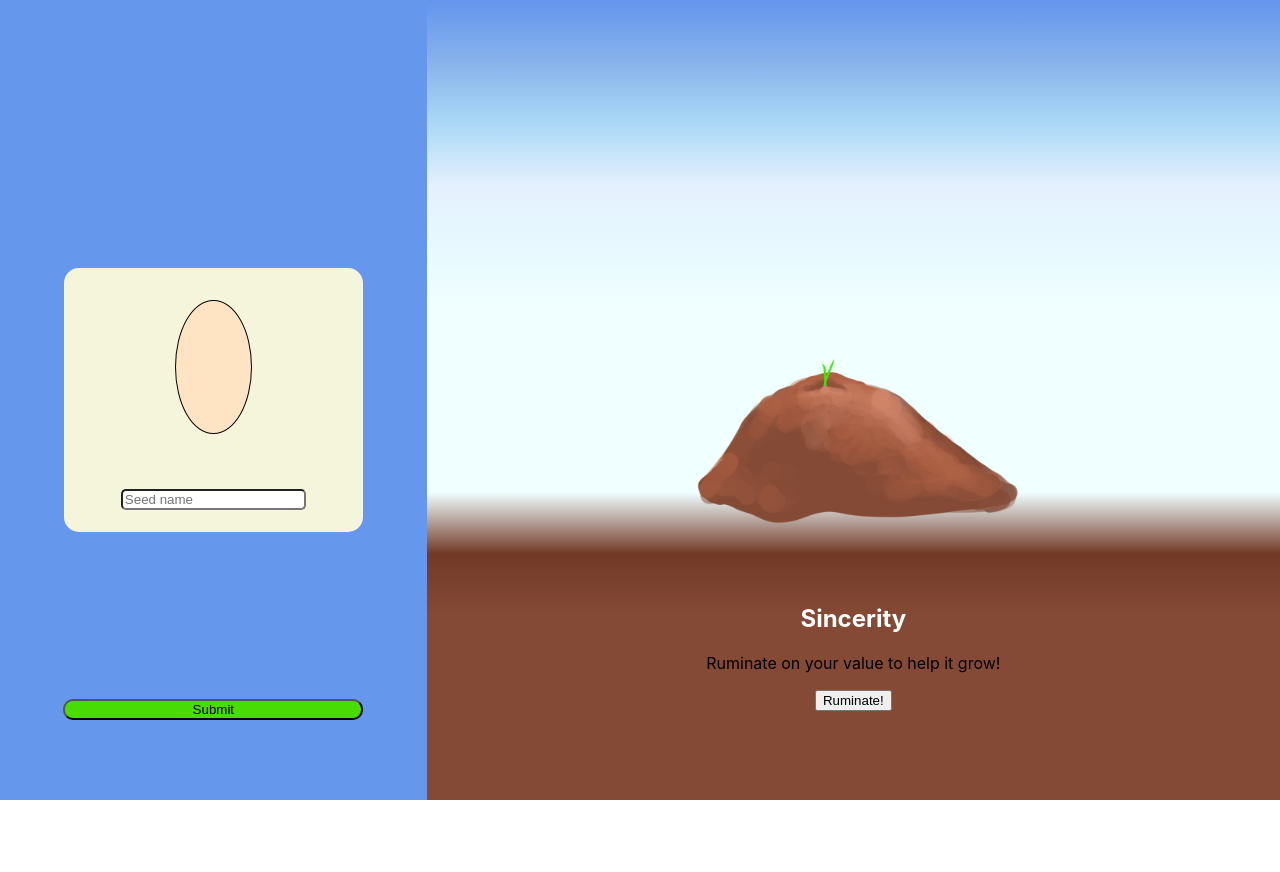
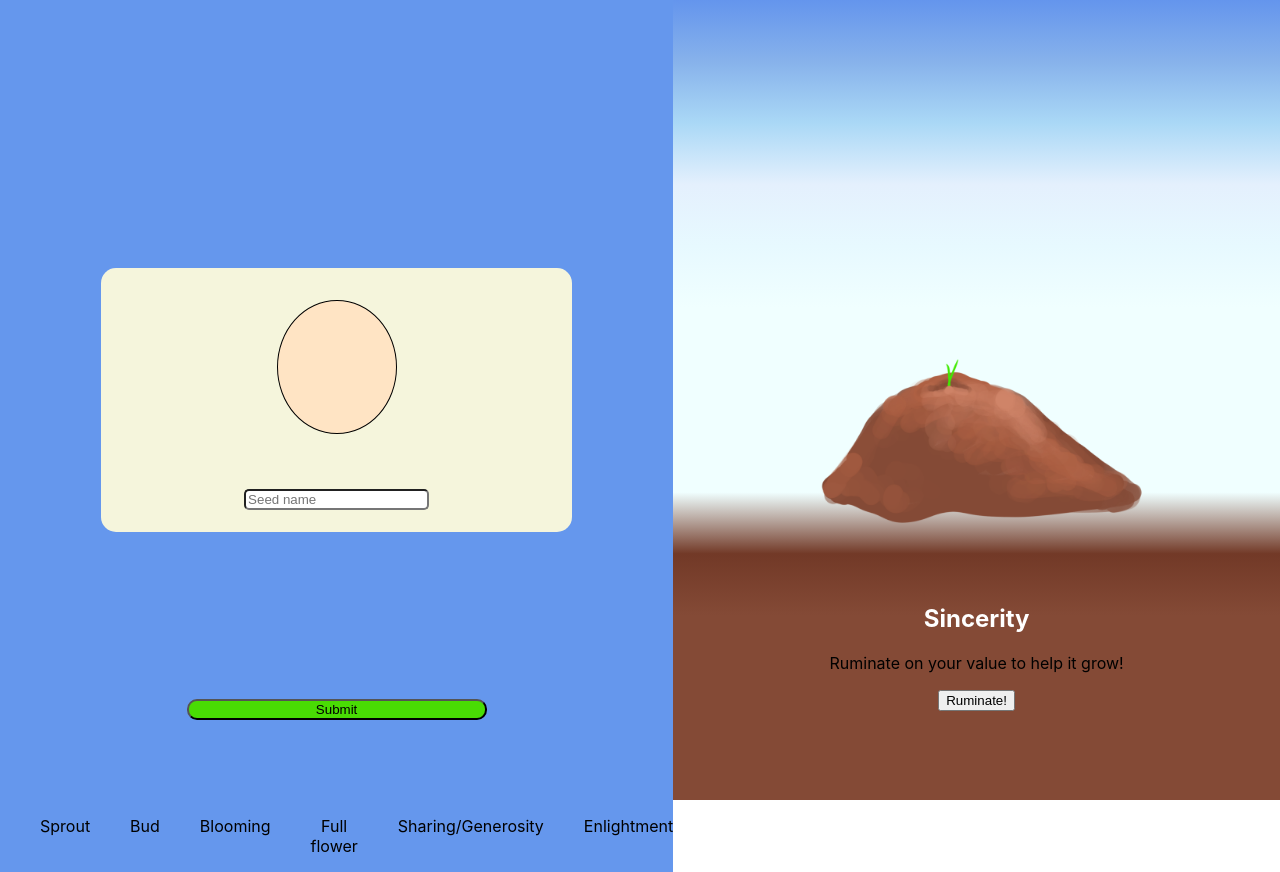
Before and after one commit to niksseif/Grow-Your-Value, a React (Create React App) app: page / in a window 1280 px wide. Before the commit the page ends 800 px from the top, so only its background shows below. Built offline with nearby package versions, Linux system fonts and the light colour scheme.

Commit message:
Add growth metere class

```diff
--- a/src/App/App.js
+++ b/src/App/App.js
@@ -1,6 +1,7 @@
 import { Component } from 'react';
 import Garden from '../Garden/Garden.js';
 import SeedPacket from '../SeedPacket/SeedPacket.js';
+import GrowthMeter from '../GrowthMeter/GrowthMeter.js';
 import './App.css';
 
 export default class App extends Component {
@@ -53,6 +54,7 @@ export default class App extends Component {
       <div className="App">
         <SeedPacket plantSeed={this.plantSeed} />
         <Garden waterPlant={this.waterPlant} valueSeeds={this.state.valueSeeds} />
+        <GrowthMeter/>
       </div>
     );
   }
--- a/src/GrowthMeter/GrowthMeter.js
+++ b/src/GrowthMeter/GrowthMeter.js
@@ -0,0 +1,31 @@
+import { Component } from "react";
+import './GrowthMeter.css'
+
+
+
+
+class GrowthMeter extends Component {
+    constructor(){
+        super();
+        this.state={};
+    }
+    render(){
+        console.log("hello")
+        return (
+            <>
+            <div className="container">
+                <ul>Sprout</ul>
+                <ul>Bud</ul>
+                <ul>Blooming</ul>
+                <ul>Full flower</ul>
+                <ul>Sharing/Generosity</ul>
+                <ul>Enlightment</ul>
+
+            </div>
+            </>
+
+        )
+    }
+}
+
+export default GrowthMeter;
```
